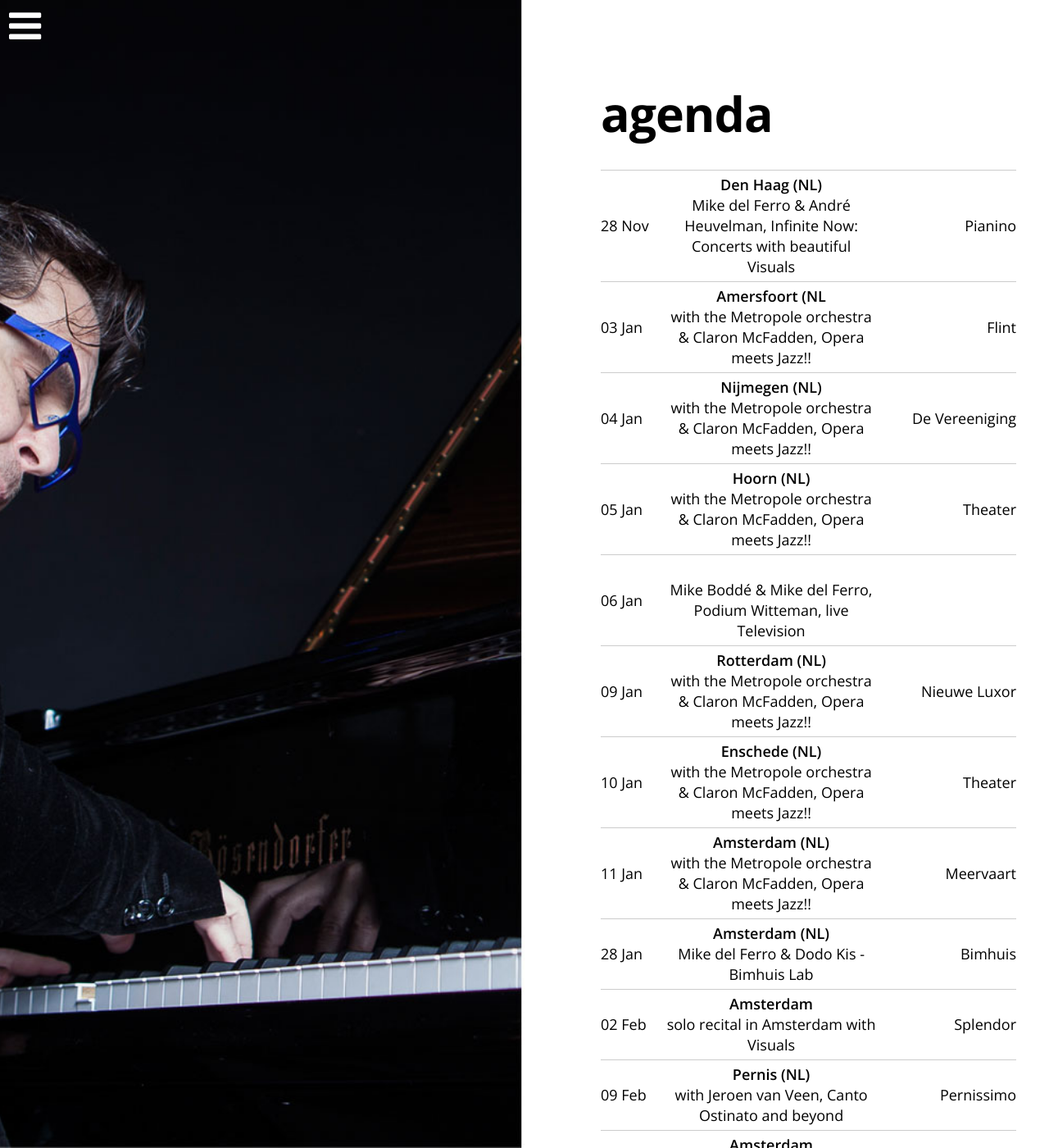
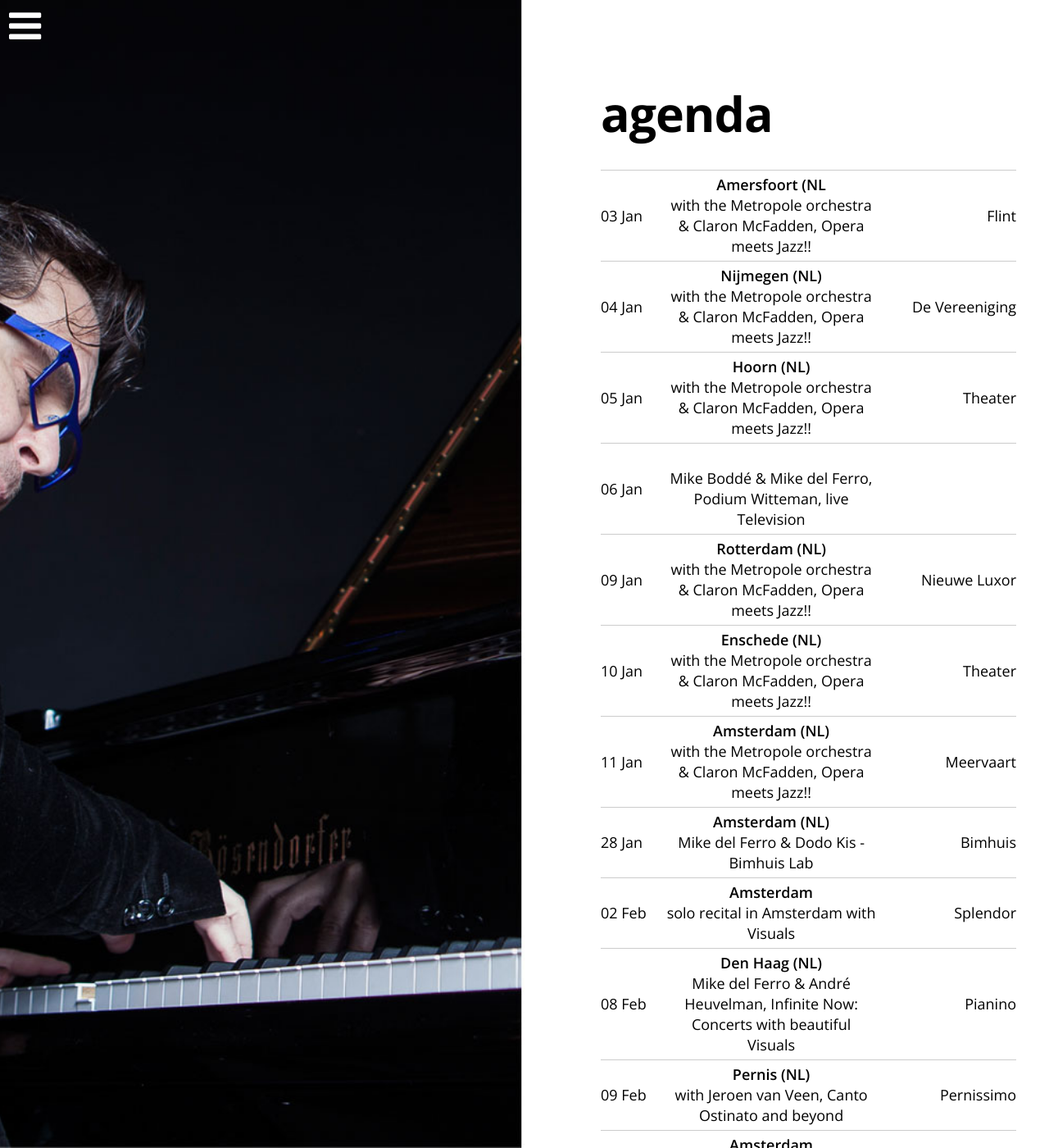
Before and after one commit to mikedelferro/website, a Jekyll site: the page built from agenda.html, in a window 1280 px wide and 1400 px high. Shown: the whole window at 82% size. Built offline with Jekyll 4.4.1, drawn with Linux system fonts in a browser that asks for light colours; nearby versions of some CDN libraries.

Commit message:
Updated '_config.yml' via CloudCannon

```diff
--- a/_config.yml
+++ b/_config.yml
@@ -57,7 +57,7 @@ gigs:
   - title: >-
       Mike del Ferro & André Heuvelman, Infinite Now: Concerts with beautiful
       Visuals
-    date: 2018-11-28 20:00:00
+    date: 2019-02-08 20:00:00
     location: Pianino
     venue: Den Haag (NL)
     url: 'https://www.facebook.com/pianinotheater/'
```
